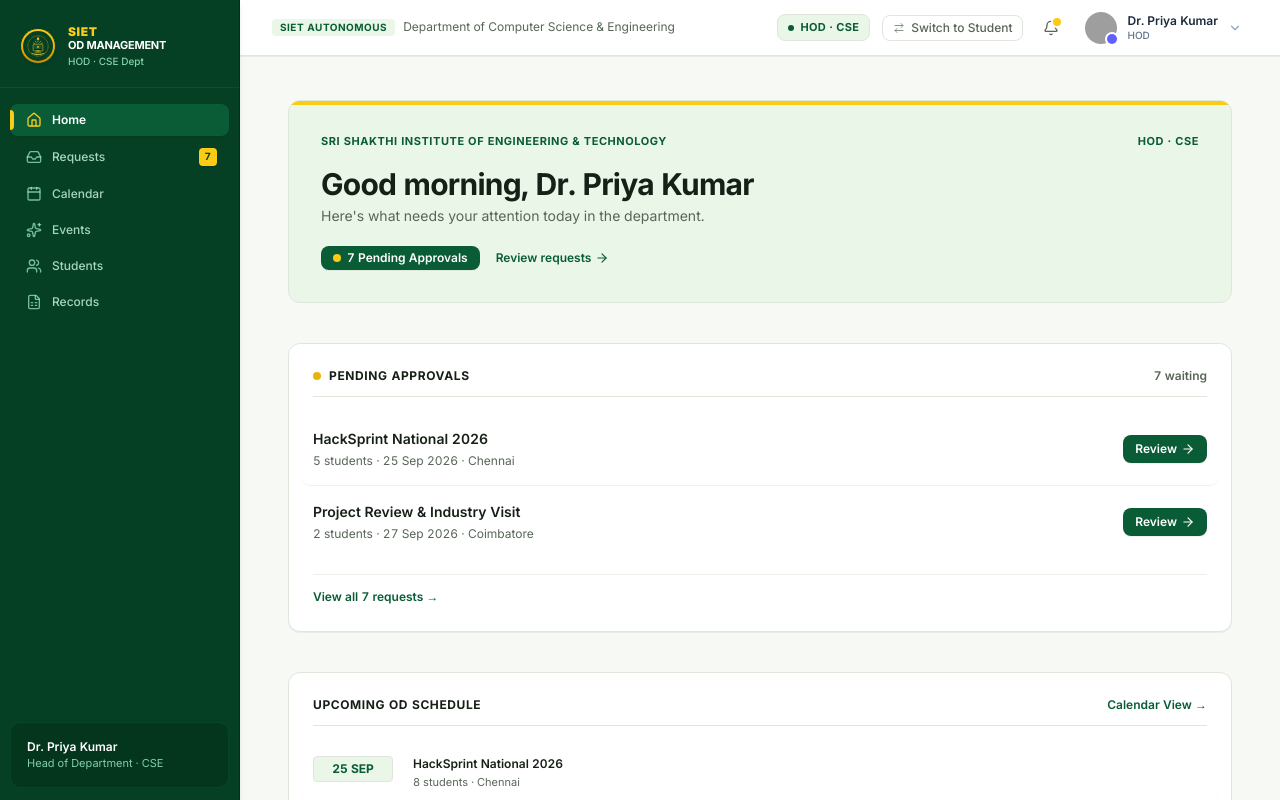
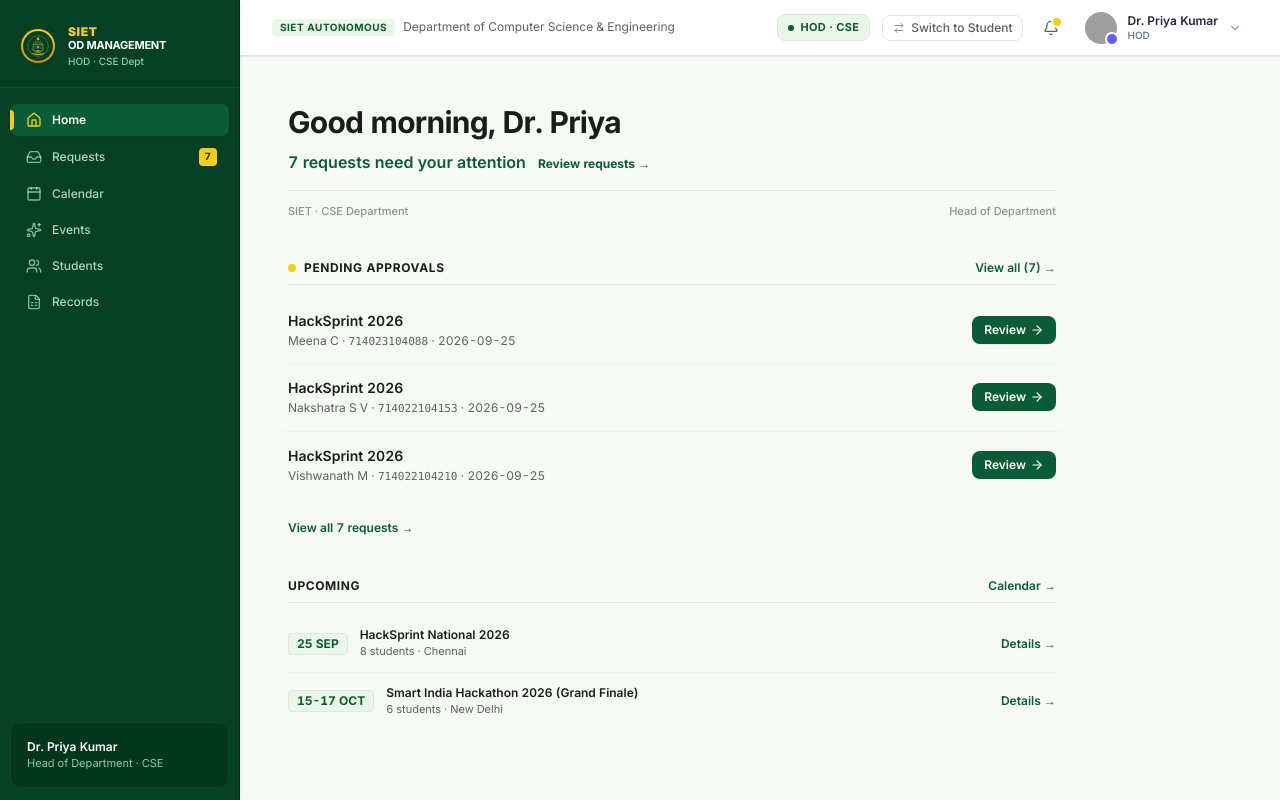
Before and after one commit to meenakshichidambaram767-arch/CSE-DEPT, a Next.js app: page /hod/dashboard in a window 1280 px wide. Shown: the top 800 px of the page. Built offline with nearby package versions, Linux system fonts and the light colour scheme; grey boxes are pictures that could not be loaded.

Commit message:
Simplify HOD Home to minimal greeting, top 3 pending requests, and next 2 upcoming events

```diff
--- a/src/app/hod/dashboard/page.tsx
+++ b/src/app/hod/dashboard/page.tsx
@@ -3,126 +3,86 @@
 import React from 'react';
 import Link from 'next/link';
 import { useData } from '@/context/DataContext';
-import { ArrowRight, Check } from 'lucide-react';
+import { ArrowRight, Calendar } from 'lucide-react';
 
 export default function HODDashboard() {
   const { odApplications, odEvents } = useData();
 
-  // Filter pending requests
+  // Pending requests
   const pendingRequests = odApplications.filter((r) => r.status === 'PENDING');
   const pendingCount = pendingRequests.length;
+  const topPending = pendingRequests.slice(0, 3);
 
-  // Group pending requests by event / title
-  const eventGroupedPending = odEvents
-    .map((evt) => {
-      const eventPendingODs = pendingRequests.filter(
-        (r) => r.eventId === evt.id || r.eventName === evt.title
-      );
-      return {
-        event: evt,
-        pendingCount: eventPendingODs.length,
-      };
-    })
-    .filter((group) => group.pendingCount > 0);
-
-  const unassignedPending = pendingRequests.filter((r) => !r.eventId);
-
-  // Upcoming approved / ongoing events
-  const upcomingEvents = odEvents
+  // Top 2 upcoming events only (least overwhelming)
+  const topUpcoming = odEvents
     .filter((e) => e.status === 'UPCOMING' || e.status === 'ONGOING')
-    .slice(0, 4);
+    .slice(0, 2);
 
   return (
-    <div className="space-y-10 py-1">
-      {/* SIET Modern Welcome Hero Area */}
-      <div className="relative overflow-hidden rounded-xl bg-[#eaf7e8] border border-[#dfe6dc] p-6 sm:p-8 space-y-3">
-        {/* Signature Yellow Top Accent Bar */}
-        <div className="absolute top-0 left-0 right-0 h-1 bg-[#facc15]" />
+    <div className="space-y-10 max-w-3xl py-2">
+      {/* 1. MINIMAL GREETING & ATTENTION AREA */}
+      <div>
+        <h1 className="text-2xl sm:text-3xl font-bold tracking-tight text-[#172017]">
+          Good morning, Dr. Priya
+        </h1>
 
-        <div className="flex items-center justify-between text-[11px] font-bold tracking-wider text-[#0a5c36] uppercase">
-          <span>Sri Shakthi Institute of Engineering &amp; Technology</span>
-          <span>HOD · CSE</span>
+        <div className="mt-2.5 flex flex-wrap items-baseline gap-3">
+          <p className="text-base font-semibold text-[#0a5c36]">
+            {pendingCount} {pendingCount === 1 ? 'request needs' : 'requests need'} your attention
+          </p>
+          {pendingCount > 0 && (
+            <Link
+              href="/hod/requests"
+              className="text-xs font-bold text-[#0a5c36] hover:underline inline-flex items-center gap-1"
+            >
+              Review requests →
+            </Link>
+          )}
         </div>
 
-        <div className="space-y-1 pt-1">
-          <h1 className="text-2xl sm:text-3xl font-bold tracking-tight text-[#172017]">
-            Good morning, Dr. Priya Kumar
-          </h1>
-          <p className="text-sm text-[#586658]">
-            Here&apos;s what needs your attention today in the department.
-          </p>
-        </div>
-
-        <div className="pt-2 flex items-center gap-2">
-          <span className="inline-flex items-center gap-1.5 px-3 py-1 rounded-md bg-[#0a5c36] text-white text-xs font-semibold shadow-2xs">
-            <span className="w-2 h-2 rounded-full bg-[#facc15]" />
-            <span>{pendingCount} Pending Approvals</span>
-          </span>
-          <Link
-            href="/hod/requests"
-            className="text-xs font-semibold text-[#0a5c36] hover:text-[#064024] hover:underline flex items-center gap-1 ml-2 transition-colors"
-          >
-            <span>Review requests</span>
-            <ArrowRight className="w-3.5 h-3.5" />
-          </Link>
+        {/* Subtle institutional divider line */}
+        <div className="mt-4 pt-3 border-t border-[#dfe6dc] flex items-center justify-between text-[11px] font-medium text-[#889688]">
+          <span>SIET · CSE Department</span>
+          <span>Head of Department</span>
         </div>
       </div>
 
-      {/* SECTION 1 — PENDING REQUESTS */}
-      <section className="bg-white rounded-xl border border-[#dfe6dc] p-5 sm:p-6 space-y-4 shadow-2xs">
-        <div className="flex items-baseline justify-between border-b border-[#dfe6dc] pb-3">
+      {/* 2. PENDING APPROVALS LIST (TOP 3) */}
+      <section className="space-y-3">
+        <div className="flex items-baseline justify-between border-b border-[#dfe6dc] pb-2">
           <div className="flex items-center gap-2">
-            <span className="w-2 h-2 rounded-full bg-[#eab308]" />
+            <span className="w-2 h-2 rounded-full bg-[#facc15]" />
             <h2 className="text-xs font-bold uppercase tracking-wider text-[#172017]">
               Pending Approvals
             </h2>
           </div>
-          <span className="text-xs font-semibold text-[#586658] tabular-nums">
-            {pendingCount} waiting
-          </span>
+          {pendingCount > 3 && (
+            <Link
+              href="/hod/requests"
+              className="text-xs font-semibold text-[#0a5c36] hover:underline"
+            >
+              View all ({pendingCount}) →
+            </Link>
+          )}
         </div>
 
         {pendingCount === 0 ? (
-          <div className="py-8 text-center text-xs text-[#889688]">
-            You&apos;re all caught up. No OD requests are currently pending review.
+          <div className="py-6 text-xs text-[#586658]">
+            ✓ All caught up. No pending requests waiting for your clearance.
           </div>
         ) : (
           <div className="divide-y divide-[#edf2ea]">
-            {eventGroupedPending.map(({ event, pendingCount: count }) => (
-              <div
-                key={event.id}
-                className="py-4 flex items-center justify-between gap-4 group hover:bg-[#f2f9f1] px-3 -mx-3 rounded-lg transition-colors"
-              >
-                <div className="space-y-1 min-w-0">
-                  <h3 className="text-sm font-semibold text-[#172017] truncate">
-                    {event.title}
-                  </h3>
-                  <p className="text-xs text-[#586658] tabular-nums">
-                    {count} student{count > 1 ? 's' : ''} · {event.formattedDate} · {event.city || event.venue}
-                  </p>
-                </div>
-
-                <Link
-                  href={`/hod/requests?event=${event.id}`}
-                  className="px-3 py-1.5 bg-[#0a5c36] hover:bg-[#084c2c] text-white text-xs font-semibold rounded-md shadow-2xs inline-flex items-center gap-1 shrink-0 transition-colors"
-                >
-                  <span>Review</span>
-                  <ArrowRight className="w-3.5 h-3.5" />
-                </Link>
-              </div>
-            ))}
-
-            {unassignedPending.slice(0, 3).map((req) => (
+            {topPending.map((req) => (
               <div
                 key={req.id}
-                className="py-4 flex items-center justify-between gap-4 group hover:bg-[#f2f9f1] px-3 -mx-3 rounded-lg transition-colors"
+                className="py-3.5 flex items-center justify-between gap-4 group hover:bg-[#f2f9f1] px-2 -mx-2 rounded-md transition-colors"
               >
-                <div className="space-y-1 min-w-0">
-                  <h3 className="text-sm font-semibold text-[#172017] truncate">
+                <div className="space-y-0.5 min-w-0">
+                  <h3 className="text-sm font-semibold text-[#172017] group-hover:text-[#0a5c36] transition-colors truncate">
                     {req.eventName}
                   </h3>
-                  <p className="text-xs text-[#586658] tabular-nums">
-                    {req.studentName} ({req.studentRegNo}) · Year {req.year} · {req.date}
+                  <p className="text-xs text-[#586658]">
+                    {req.studentName} · <span className="font-mono text-[11px]">{req.studentRegNo}</span> · {req.date || req.startDate}
                   </p>
                 </div>
 
@@ -138,8 +98,8 @@ export default function HODDashboard() {
           </div>
         )}
 
-        {pendingCount > 4 && (
-          <div className="pt-2 border-t border-[#edf2ea]">
+        {pendingCount > 3 && (
+          <div className="pt-1">
             <Link
               href="/hod/requests"
               className="text-xs font-semibold text-[#0a5c36] hover:underline inline-flex items-center gap-1"
@@ -150,86 +110,64 @@ export default function HODDashboard() {
         )}
       </section>
 
-      {/* SECTION 2 — UPCOMING AGENDA */}
-      <section className="bg-white rounded-xl border border-[#dfe6dc] p-5 sm:p-6 space-y-4 shadow-2xs">
-        <div className="flex items-baseline justify-between border-b border-[#dfe6dc] pb-3">
+      {/* 3. UPCOMING SCHEDULE (NEXT 2 EVENTS ONLY) */}
+      <section className="space-y-3">
+        <div className="flex items-baseline justify-between border-b border-[#dfe6dc] pb-2">
           <h2 className="text-xs font-bold uppercase tracking-wider text-[#172017]">
-            Upcoming OD Schedule
+            Upcoming
           </h2>
           <Link
             href="/hod/calendar"
             className="text-xs font-semibold text-[#0a5c36] hover:underline"
           >
-            Calendar View →
+            Calendar →
           </Link>
         </div>
 
-        {upcomingEvents.length === 0 ? (
-          <div className="py-6 text-xs text-[#889688]">
+        {topUpcoming.length === 0 ? (
+          <div className="py-4 text-xs text-[#889688]">
             No upcoming events scheduled.
           </div>
         ) : (
           <div className="divide-y divide-[#edf2ea]">
-            {upcomingEvents.map((evt) => {
+            {topUpcoming.map((evt) => {
               const dateParts = evt.formattedDate.split(' ');
               const dayMonth = `${dateParts[0]} ${dateParts[1]?.toUpperCase() || ''}`;
 
               return (
                 <div
                   key={evt.id}
-                  className="py-3.5 flex items-start gap-5 hover:bg-[#f2f9f1] px-3 -mx-3 rounded-lg transition-colors"
+                  className="py-3 flex items-center justify-between gap-4 group hover:bg-[#f2f9f1] px-2 -mx-2 rounded-md transition-colors"
                 >
-                  <div className="w-20 text-xs font-bold text-[#0a5c36] bg-[#eaf7e8] px-2 py-1 rounded text-center shrink-0 tabular-nums border border-[#dfe6dc]">
+                  <div className="flex items-center gap-3 min-w-0">
+                    <span className="text-xs font-bold text-[#0a5c36] bg-[#eaf7e8] px-2 py-0.5 rounded border border-[#dfe6dc] shrink-0 tabular-nums">
                       {dayMonth}
-                  </div>
-
-                  <div className="flex-1 min-w-0 space-y-0.5">
+                    </span>
+                    <div className="min-w-0">
                       <Link
                         href={`/hod/events/${evt.id}`}
-                      className="text-xs font-semibold text-[#172017] hover:text-[#0a5c36] transition-colors block truncate"
+                        className="text-xs font-semibold text-[#172017] hover:text-[#0a5c36] transition-colors truncate block"
                       >
                         {evt.title}
                       </Link>
-                    <p className="text-[11px] text-[#586658] tabular-nums">
+                      <p className="text-[11px] text-[#586658] truncate">
                         {evt.studentCount} students · {evt.city || evt.venue}
                       </p>
                     </div>
+                  </div>
+
+                  <Link
+                    href={`/hod/events/${evt.id}`}
+                    className="text-xs font-semibold text-[#0a5c36] hover:underline shrink-0"
+                  >
+                    Details →
+                  </Link>
                 </div>
               );
             })}
           </div>
         )}
       </section>
-
-      {/* SECTION 3 — RECENT ACTIVITY */}
-      <section className="bg-white rounded-xl border border-[#dfe6dc] p-5 sm:p-6 space-y-4 shadow-2xs">
-        <div className="border-b border-[#dfe6dc] pb-3">
-          <h2 className="text-xs font-bold uppercase tracking-wider text-[#172017]">
-            Recent Activity
-          </h2>
-        </div>
-
-        <div className="space-y-2.5 py-1 text-xs text-[#586658]">
-          <div className="flex items-center gap-2.5">
-            <span className="w-4 h-4 rounded-full bg-[#eaf7e8] text-[#0a5c36] flex items-center justify-center font-bold text-[10px]">
-              ✓
-            </span>
-            <span>4 ODs approved today by HOD</span>
-          </div>
-          <div className="flex items-center gap-2.5">
-            <span className="w-4 h-4 rounded-full bg-[#eaf7e8] text-[#0a5c36] flex items-center justify-center font-bold text-[10px]">
-              ✓
-            </span>
-            <span>2 students submitted supporting documents for HackSprint 2026</span>
-          </div>
-          <div className="flex items-center gap-2.5">
-            <span className="w-4 h-4 rounded-full bg-[#eaf7e8] text-[#0a5c36] flex items-center justify-center font-bold text-[10px]">
-              ✓
-            </span>
-            <span>SIET Internal AI HackFest duty roster updated</span>
-          </div>
-        </div>
-      </section>
     </div>
   );
 }
```
Lines whose indentation alone changed are shown as unchanged.
